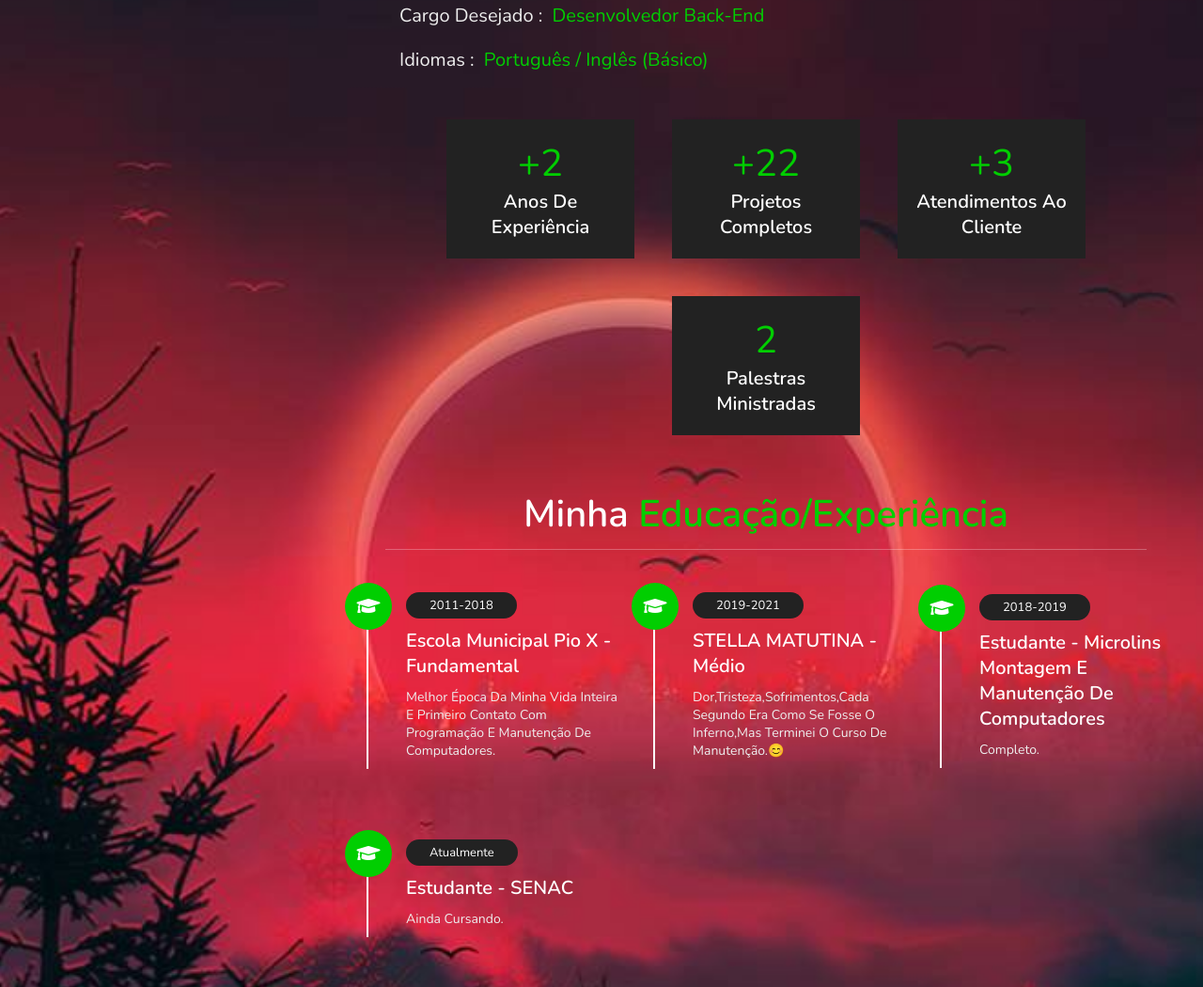
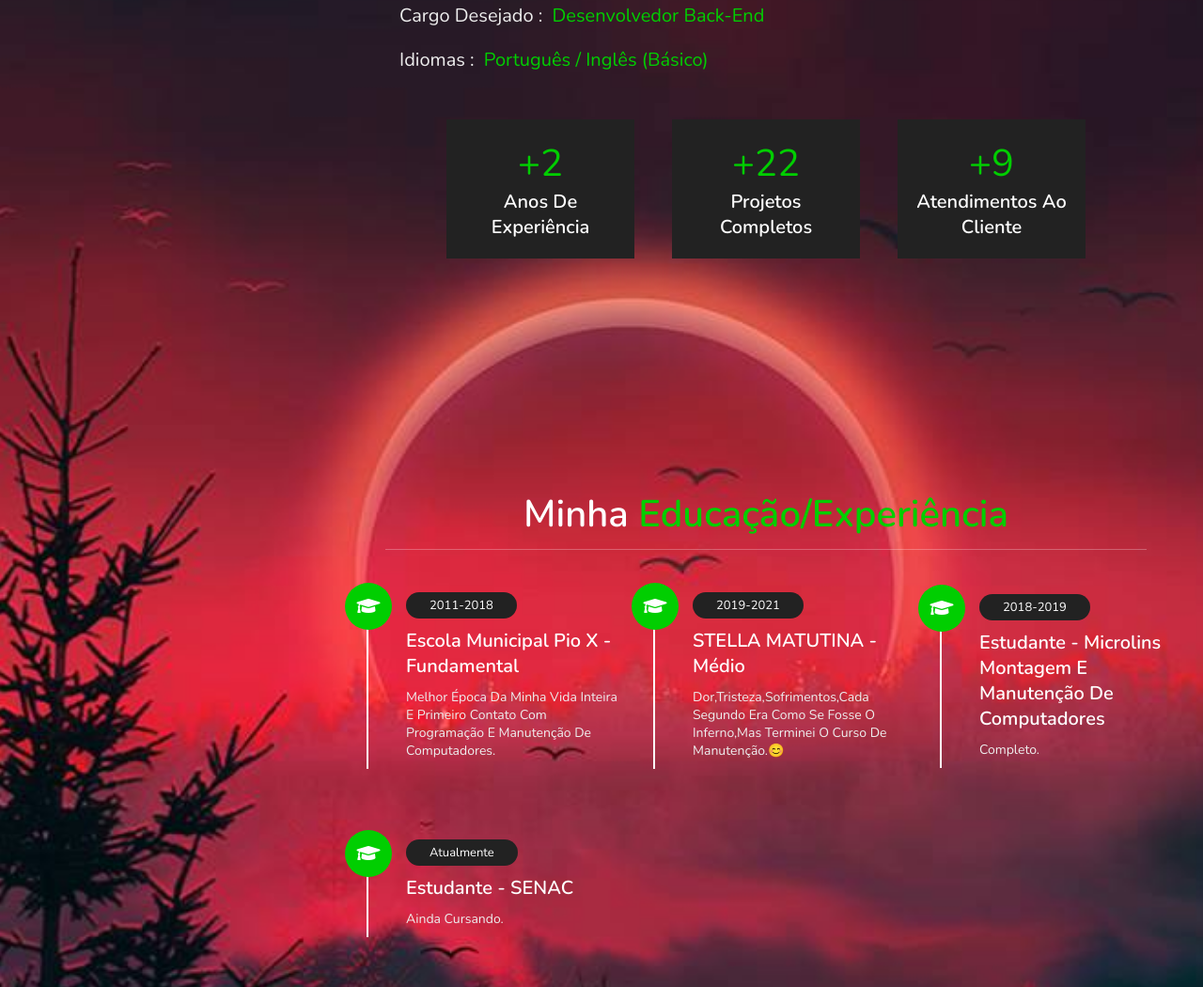
Before and after one commit to Jorelzin27/Jadsajinhuasbygdyhas, a plain HTML site: page Meu Portifólio - Joel Fortunato/index.html in a window 1280 px wide. Shown: the part 1090-2140 px from the top of the page at 94% size. Drawn offline with nearby package versions, Linux system fonts and the light colour scheme.

Commit message:
Update index.html

```diff
--- a/Meu Portifólio - Joel Fortunato/index.html
+++ b/Meu Portifólio - Joel Fortunato/index.html
@@ -79,13 +79,8 @@
                 <h3>Projetos Completos</h3>
             </div>
             <div class="box">
-                <span>+3</span>
+                <span>+9</span>
                 <h3>Atendimentos ao Cliente</h3>
-            </div>
-
-            <div class="box">
-                <span>2</span>
-                <h3>Palestras Ministradas</h3>
             </div>
 
         </div>
@@ -180,7 +175,7 @@
 <div class="ordem5">
 <section class="contact" id="contact">
 
-    <h1 class="heading"> <span>Fala Comigo</span></h1>
+    <h1 class="heading"> <span>Contato</span></h1>
 
 <div class="row">
 
```
